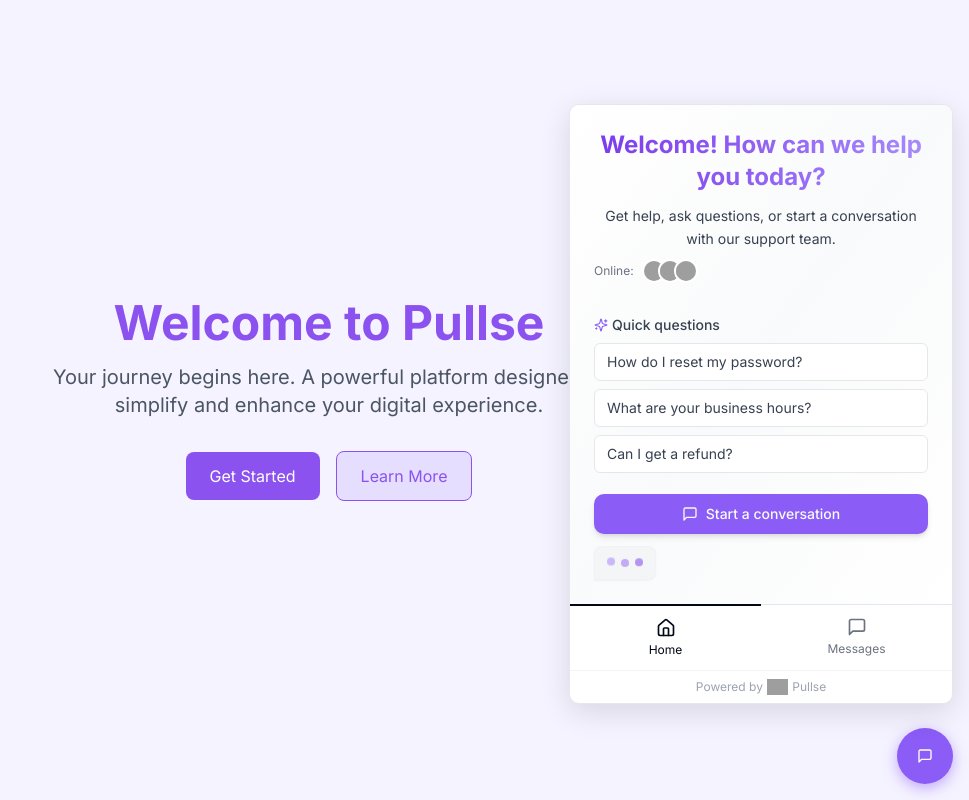
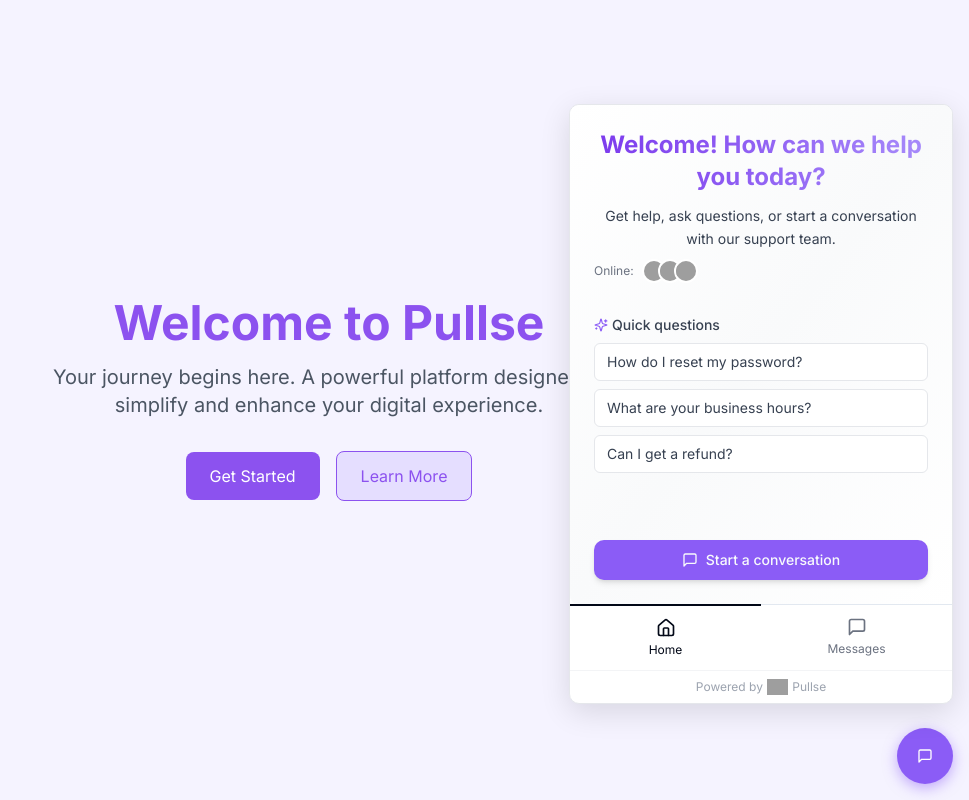
Before and after one commit to joosuhail12/pullse-welcome-page-start, a React (Vite) app: page / in a window 1280 px wide. Both pictures are taken after a click on the button 1236 px from the left and 756 px from the top of the page. Shown: the whole page, without its empty margins (311-1280 px from the left). Built offline with nearby package versions, Linux system fonts and the light colour scheme; grey boxes are pictures that could not be loaded.

Commit message:
Remove typing indicator from home view

```diff
--- a/src/components/ChatWidget/views/HomeView.tsx
+++ b/src/components/ChatWidget/views/HomeView.tsx
@@ -6,7 +6,6 @@ import { defaultConfig, ChatWidgetConfig } from '../config';
 import AgentPresence from '../components/AgentPresence';
 import { dispatchChatEvent } from '../utils/events';
 import LazyImage from '../components/LazyImage';
-import TypingIndicator from '../components/TypingIndicator';
 
 interface HomeViewProps {
   onStartChat: (formData?: Record<string, string>) => void;
@@ -18,7 +17,6 @@ const HomeView = ({
   config = defaultConfig
 }: HomeViewProps) => {
   const [mounted, setMounted] = useState(false);
-  const [typingIndex, setTypingIndex] = useState(0);
   const [typingComplete, setTypingComplete] = useState(false);
   const [imageLoaded, setImageLoaded] = useState(false);
   const [selectedPrompt, setSelectedPrompt] = useState<string | null>(null);
@@ -62,28 +60,11 @@ const HomeView = ({
   useEffect(() => {
     setMounted(true);
 
-    if (config.welcomeMessage && !typingComplete) {
-      const initialDelay = setTimeout(() => {
-        const interval = setInterval(() => {
-          setTypingIndex(prev => {
-            if (prev < config.welcomeMessage.length) {
-              return prev + 1;
-            } else {
-              setTypingComplete(true);
-              clearInterval(interval);
-              return prev;
-            }
-          });
-        }, 40); // Slightly faster typing speed for better UX
-
-        return () => clearInterval(interval);
-      }, 300); // Slightly shorter delay before typing starts
-
-      return () => clearTimeout(initialDelay);
+    if (config.welcomeMessage) {
+      // Immediately set typing as complete
+      setTypingComplete(true);
     }
-
-    return undefined;
-  }, [config.welcomeMessage, typingIndex, typingComplete]);
+  }, [config.welcomeMessage]);
 
   // Ensure proper focus management for accessibility
   useEffect(() => {
@@ -117,12 +98,7 @@ const HomeView = ({
           ref={welcomeTextRef}
           className={`text-2xl font-bold bg-gradient-to-r ${themeStyles.headerGradient} bg-clip-text text-transparent overflow-hidden focus:outline-none focus:ring-2 focus:ring-vivid-purple-300 focus:ring-offset-2 rounded-md`}
         >
-          {typingComplete
-            ? config.welcomeMessage
-            : config.welcomeMessage?.substring(0, typingIndex) || ''}
-          {!typingComplete && (
-            <span className="inline-block w-1 h-5 ml-0.5 bg-vivid-purple-500 opacity-75 animate-pulse"></span>
-          )}
+          {config.welcomeMessage || ''}
         </h2>
 
         <div
@@ -205,17 +181,6 @@ const HomeView = ({
           <span className="font-medium">Start a conversation</span>
         </Button>
       </div>
-
-      {/* Optional typing indicator to show agents are online */}
-      {typingComplete && config.features?.typingIndicators && (
-        <div
-          className="mt-3 transition-all duration-500 ease-in-out"
-          style={{ opacity: typingComplete ? 0.8 : 0 }}
-          aria-hidden="true"
-        >
-          <TypingIndicator />
-        </div>
-      )}
     </div>
   );
 };
```
